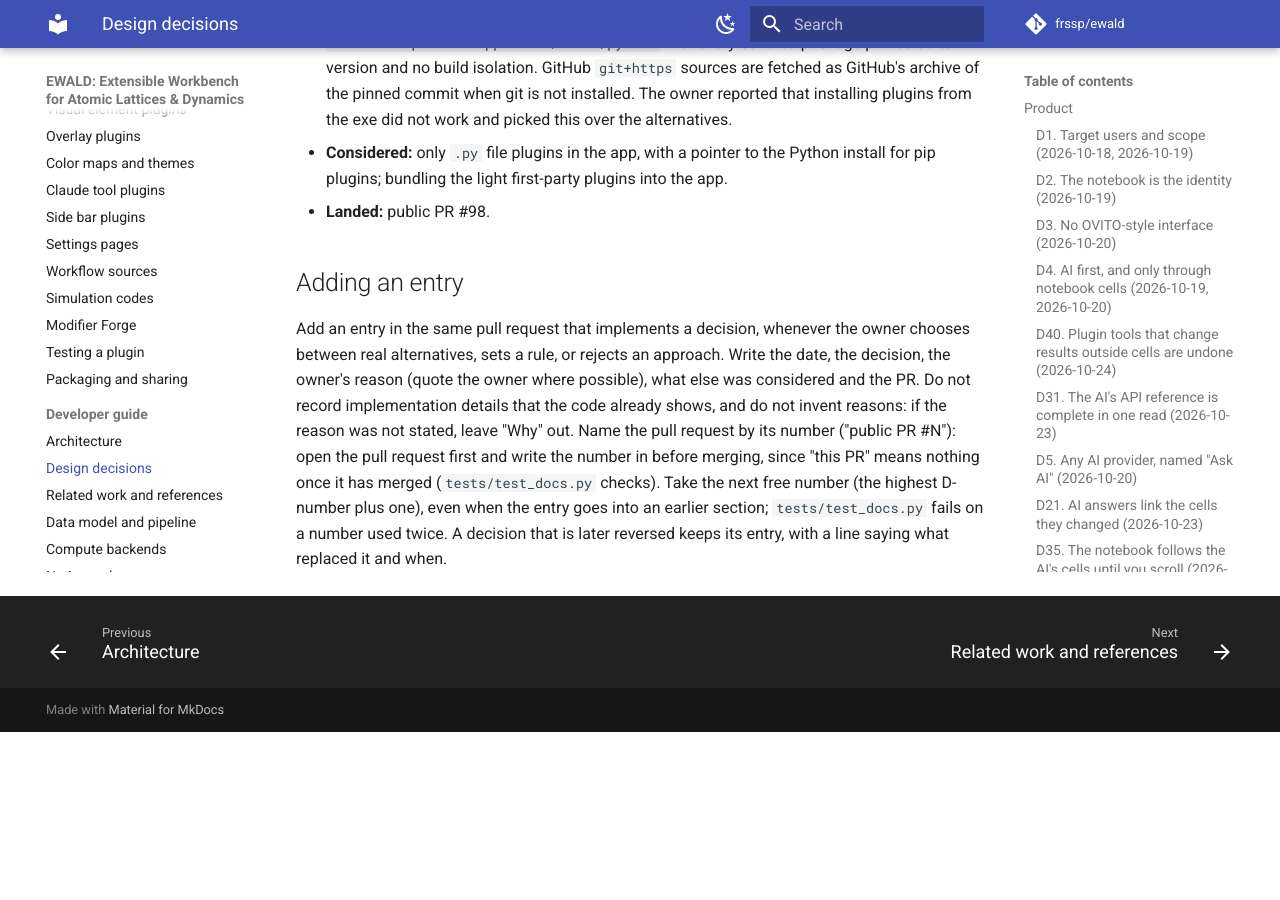
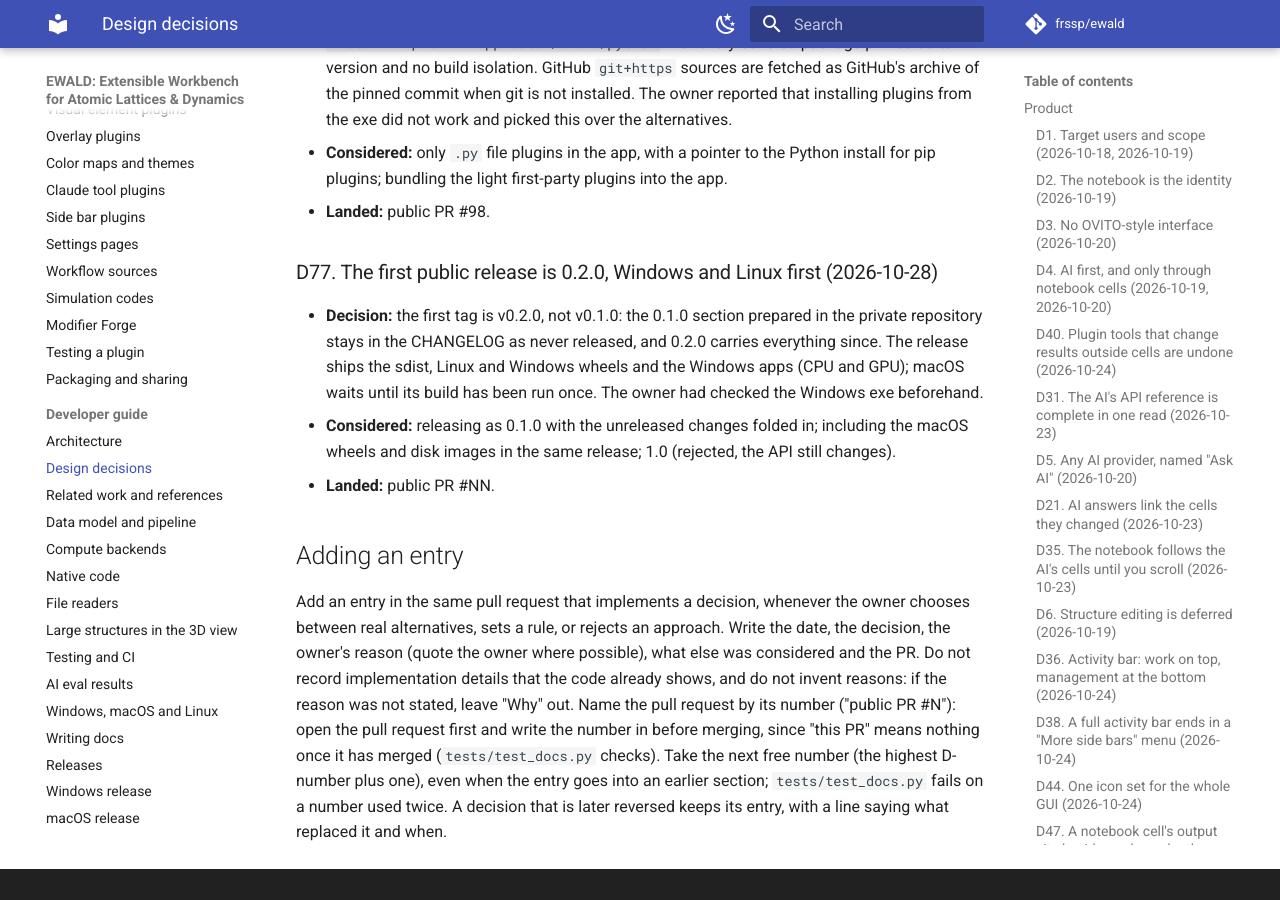
Before and after one commit to frssp/ewald, an MkDocs documentation site: the page built from docs/developer/decisions.md, in a window 1280 px wide and 900 px high, scrolled down 28073 px. Built offline with MkDocs 1.6.1 and Material for MkDocs 9.7.7, drawn with Linux system fonts in a browser that asks for light colours; comment, search, counter and statistics services are not loaded; before the commit the page ends 28805 px from its top, so only the background shows below that.

Commit message:
Release 0.2.0 (D77)
Co-Authored-By: Claude Opus 5.5 <noreply@anthropic.com>

```diff
--- a/docs/developer/decisions.md
+++ b/docs/developer/decisions.md
@@ -998,6 +998,16 @@ Pull request numbers up to #242 refer to the pre-publication repository, which i
   pip plugins; bundling the light first-party plugins into the app.
 - **Landed:** public PR #98.
 
+### D77. The first public release is 0.2.0, Windows and Linux first (2026-10-28)
+
+- **Decision:** the first tag is v0.2.0, not v0.1.0: the 0.1.0 section prepared in the private
+  repository stays in the CHANGELOG as never released, and 0.2.0 carries everything since. The
+  release ships the sdist, Linux and Windows wheels and the Windows apps (CPU and GPU); macOS
+  waits until its build has been run once. The owner had checked the Windows exe beforehand.
+- **Considered:** releasing as 0.1.0 with the unreleased changes folded in; including the macOS
+  wheels and disk images in the same release; 1.0 (rejected, the API still changes).
+- **Landed:** public PR #NN.
+
 ## Adding an entry
 
 Add an entry in the same pull request that implements a decision, whenever the owner chooses
--- a/src/ewald/__init__.py
+++ b/src/ewald/__init__.py
@@ -34,7 +34,7 @@ def load(path, *args, **kwargs) -> Pipeline:
     return import_file(resolve_data_path(path), *args, **kwargs)
 
 
-__version__ = "0.1.0"
+__version__ = "0.2.0"
 __title__ = "EWALD: Extensible Workbench for Atomic Lattices & Dynamics"
 
 __all__ = ["Cell", "DataCollection", "Pipeline", "Modifier", "PythonModifier", "AllFramesModifier", "Frames", "each_frame", "all_frames",
```
Also changed, not shown: CHANGELOG.md (+8 -2 lines), docs/developer/release.md (+1 -1 lines), docs/todo.md (+3 -4 lines), docs/user/install.md (+2 -2 lines), 1 other file.
